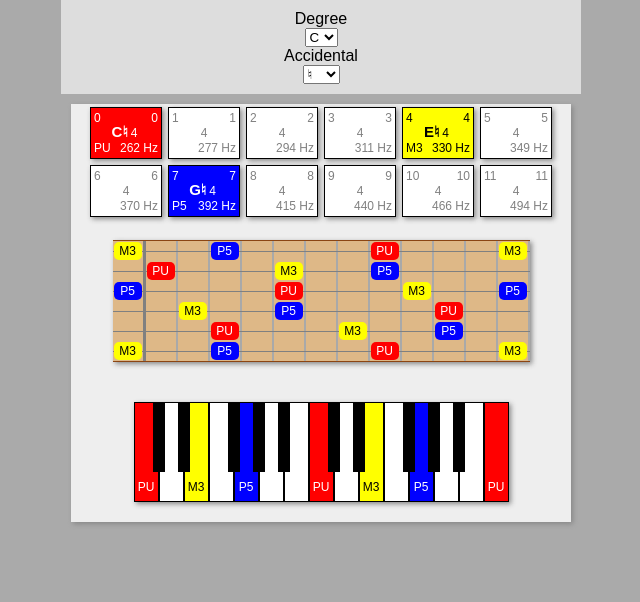
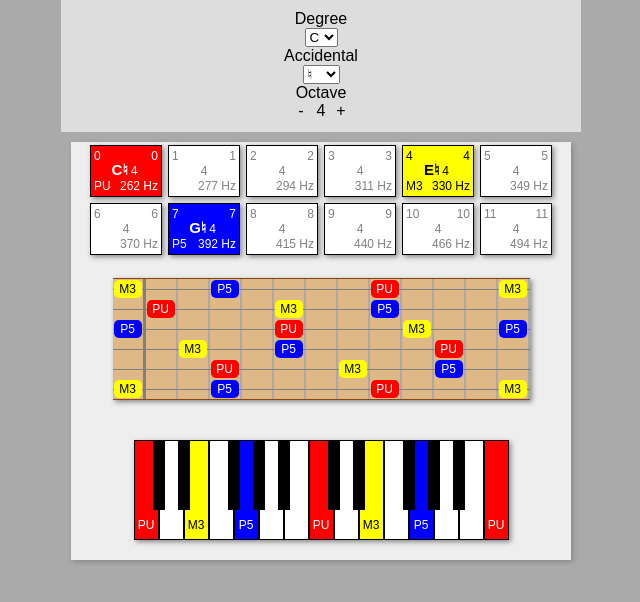
Before and after one commit to dan9418/play-what-beta, a React app: page / in a window 1280 px wide. Shown: the top 602 px of the page, without its empty margins (319-959 px from the left). Built offline with nearby package versions, Linux system fonts and the light colour scheme.

Commit message:
added octave input

```diff
--- a/src/App.tsx
+++ b/src/App.tsx
@@ -4,6 +4,7 @@ import "./App.css";
 import { MasterViewer } from "./MasterViewer/MasterViewer";
 import { ACCIDENTAL, DEGREE, INTERVAL, ALL_DEGREES, ALL_ACCIDENTALS } from "./Common/Theory/TheoryDefinitions";
 import { DropdownSelector } from "./Common/Inputs/Selectors/DropdownSelector/DropdownSelector";
+import { NumericSelector } from "./Common/Inputs/Selectors/NumericSelector/NumericSelector";
 
 export class App extends React.Component<any, any> {
 
@@ -13,6 +14,7 @@ export class App extends React.Component<any, any> {
 		this.state = {
 			degree: DEGREE.C,
 			accidental: ACCIDENTAL.natural,
+			octave: 4,
 			intervals: [INTERVAL.PU, INTERVAL.M3, INTERVAL.P5]
 		}
 	}
@@ -34,7 +36,8 @@ export class App extends React.Component<any, any> {
 				<div className='inputs'>
                     Degree <DropdownSelector data={ALL_DEGREES} value={this.state.degree} setValue={(value) => { this.setValue('degree', value); }} />
 					Accidental <DropdownSelector data={ALL_ACCIDENTALS} value={this.state.accidental} setValue={(value) => { this.setValue('accidental', value); }} />
-                </div>
+					Octave <NumericSelector value={this.state.octave} setValue={(value) => { this.setValue('octave', value); }} />
+				</div>
 				<MasterViewer
 					keyDef={keyDef}
 					intervals={this.state.intervals}
--- a/src/Common/Inputs/Selectors/NumericSelector/NumericSelector.tsx
+++ b/src/Common/Inputs/Selectors/NumericSelector/NumericSelector.tsx
@@ -1,7 +1,12 @@
 import * as React from "react";
-import "./Selectors.css";
+import "./NumericSelector.css";
 
-export class NumericSelector extends React.Component<any, any> {
+type NumericSelectorProps = {
+    value: number;
+    setValue: (value: number) => void;
+}
+
+export class NumericSelector extends React.Component<NumericSelectorProps, any> {
 
     constructor(props) {
         super(props);
@@ -10,9 +15,9 @@ export class NumericSelector extends React.Component<any, any> {
     render = () => {
         return (
             <div className='numeric-selector'>
-                <div className='numeric-selector down' onClick={() => { this.props.updateValue(this.props.value - 1); }}>-</div>
+                <div className='numeric-selector down' onClick={() => { this.props.setValue(this.props.value - 1); }}>-</div>
                 <div className='numeric-selector value'>{this.props.value}</div>
-                <div className='numeric-selector up' onClick={() => { this.props.updateValue(this.props.value + 1); }}>+</div>
+                <div className='numeric-selector up' onClick={() => { this.props.setValue(this.props.value + 1); }}>+</div>
             </div>
         );
     };
```
Also changed, not shown: 1 other file (tests, documents, lock files or other folders).
